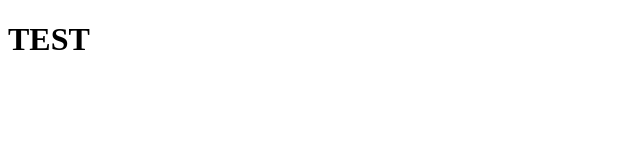
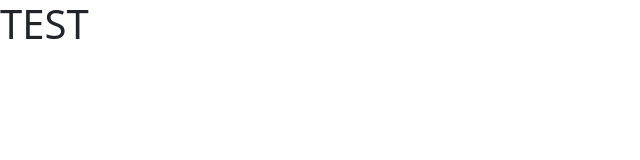
Before and after one commit to nuriodaci/nuriodaci.github.io, a plain HTML site: page index.html in a window 1280 px wide. Shown: the whole page, without its empty margins (0-640 px from the left). Drawn offline with Linux system fonts and the light colour scheme.

Commit message:
bootstrap

```diff
--- a/index.html
+++ b/index.html
@@ -4,8 +4,13 @@
     <meta charset="UTF-8">
     <meta name="viewport" content="width=device-width, initial-scale=1.0">
     <title>NURİ ODACI</title>
+    <link href="bootstrap.min.css" rel="stylesheet" >
 </head>
 <body>
     <h1>TEST</h1>
+
+
+
+    <script src="bootstrap.bundle.min.js" crossorigin="anonymous"></script>
 </body>
 </html>
--- /dev/null
+++ b/style.css
@@ -0,0 +1,4 @@
+body{
+    background-color: #ccc;
+    font-family: 'Montserrat', sans-serif;
+}
```
Also changed, not shown: bootstrap.bundle.min.js (added), bootstrap.min.css (added).
